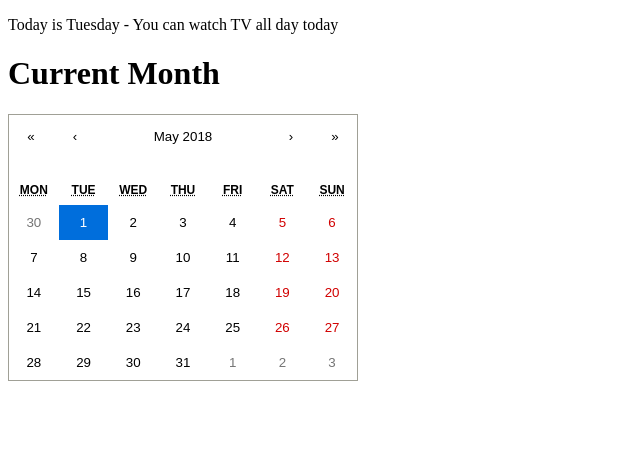
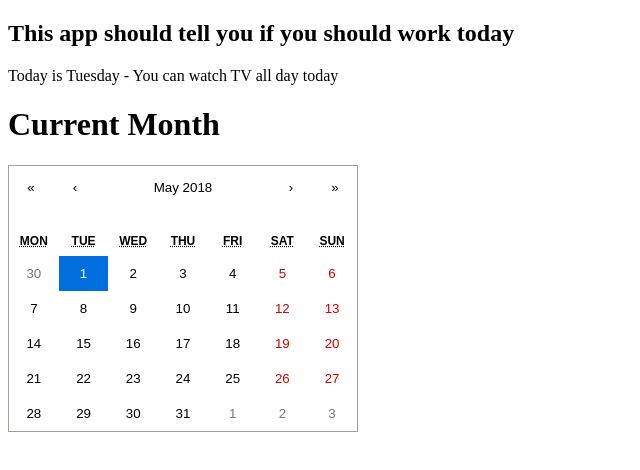
Before and after one commit to GroceriStar/react-only-intern-17, a React (Create React App) app: page / in a window 1280 px wide. Shown: the top 470 px of the page, without its empty margins (0-640 px from the left). Built offline with nearby package versions, Linux system fonts and the light colour scheme.

Commit message:
Chapter 3 reading code

```diff
--- /dev/null
+++ b/src/components/App.js
@@ -0,0 +1,14 @@
+import React, { Component } from 'react';
+import DayChecker from './DayChecker'
+import Header from './Header'
+
+class App extends Component {
+  render() {
+    return [
+      <Header />,
+      <DayChecker />
+    ];
+  }
+}
+
+export default App;
--- a/src/App.js
+++ b/src/components/DayChecker.js
@@ -1,7 +1,7 @@
 import React, { Component } from 'react';
 import Calendar from 'react-calendar';
 
-class App extends Component {
+class DayChecker extends Component {
 
   getDayName(number) {
     let days = ['Sunday', 'Monday', 'Tuesday', 'Wednesday', 'Thursday', 'Friday', 'Saturday'];
@@ -24,7 +24,6 @@
   render() {
 
   let today = new Date().getDay();
-  console.log("today: ", today);
   let currentMonth = new Date().getMonth();
 
   if (today === 6 || today === 0){
@@ -46,4 +45,4 @@
   }
 }
 
-export default App;
+export default DayChecker;
--- /dev/null
+++ b/src/components/Header.js
@@ -0,0 +1,11 @@
+import React, { Component } from 'react';
+import Calendar from 'react-calendar';
+
+class Header extends Component {
+
+  render() {
+    return <h2>This app should tell you if you should work today</h2>
+  }
+}
+
+export default Header;
--- a/src/index.js
+++ b/src/index.js
@@ -1,6 +1,6 @@
 import React from 'react';
 import ReactDOM from 'react-dom';
-import App from './App';
+import App from './components/App';
 import registerServiceWorker from './registerServiceWorker';
 
 ReactDOM.render(<App />, document.getElementById('root'));
```
